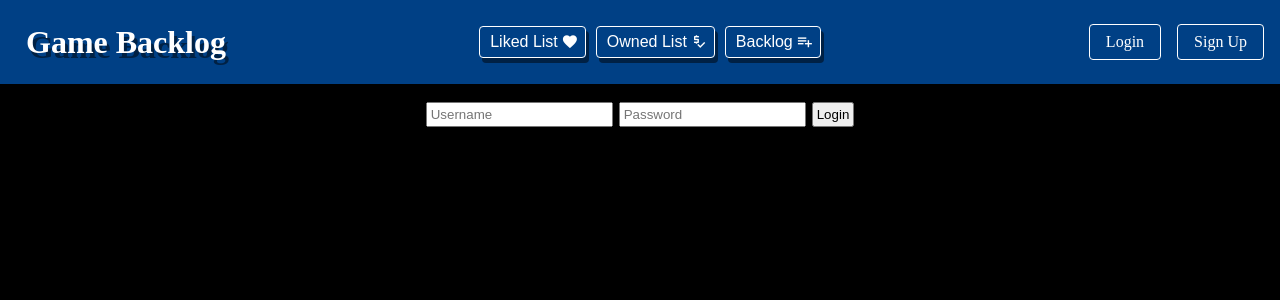
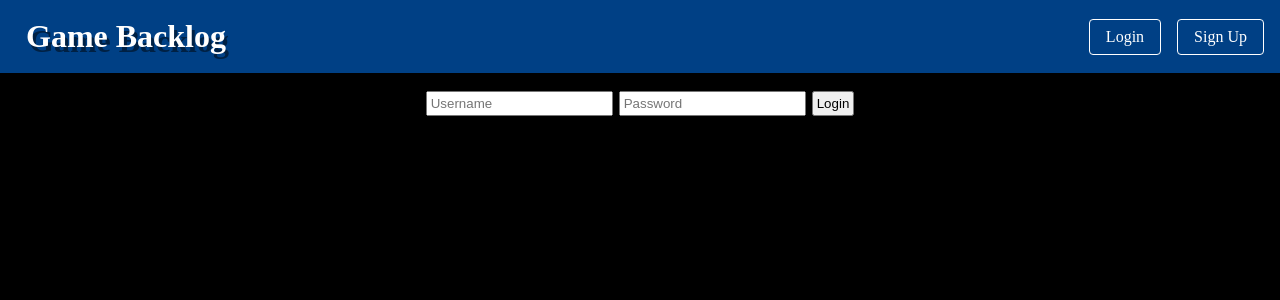
Before and after one commit to ANVILT4NK1SH/game-backlog, an Angular app: page /login in a window 1280 px wide. Shown: the top 300 px of the page. Built offline with nearby package versions, Linux system fonts and the light colour scheme.

Commit message:
Corrected button visibility while not logged in.

```diff
--- a/src/app/components/header/header.component.html
+++ b/src/app/components/header/header.component.html
@@ -6,6 +6,7 @@
 
   </div>
   <div class="lists-btns">
+    @if (authService.isLoggedIn()) {
       <button routerLink="/likes">
       Liked List<mat-icon>favorite</mat-icon>
       </button>
@@ -15,7 +16,9 @@
       <button routerLink="/backlog">
         Backlog<mat-icon>playlist_add</mat-icon>
       </button>
+    }
   </div>
+
   <div class="nav-links">
     @if (authService.isLoggedIn()){
       <button (click)="logout()">Logout</button>
```
Lines whose indentation alone changed are shown as unchanged.
